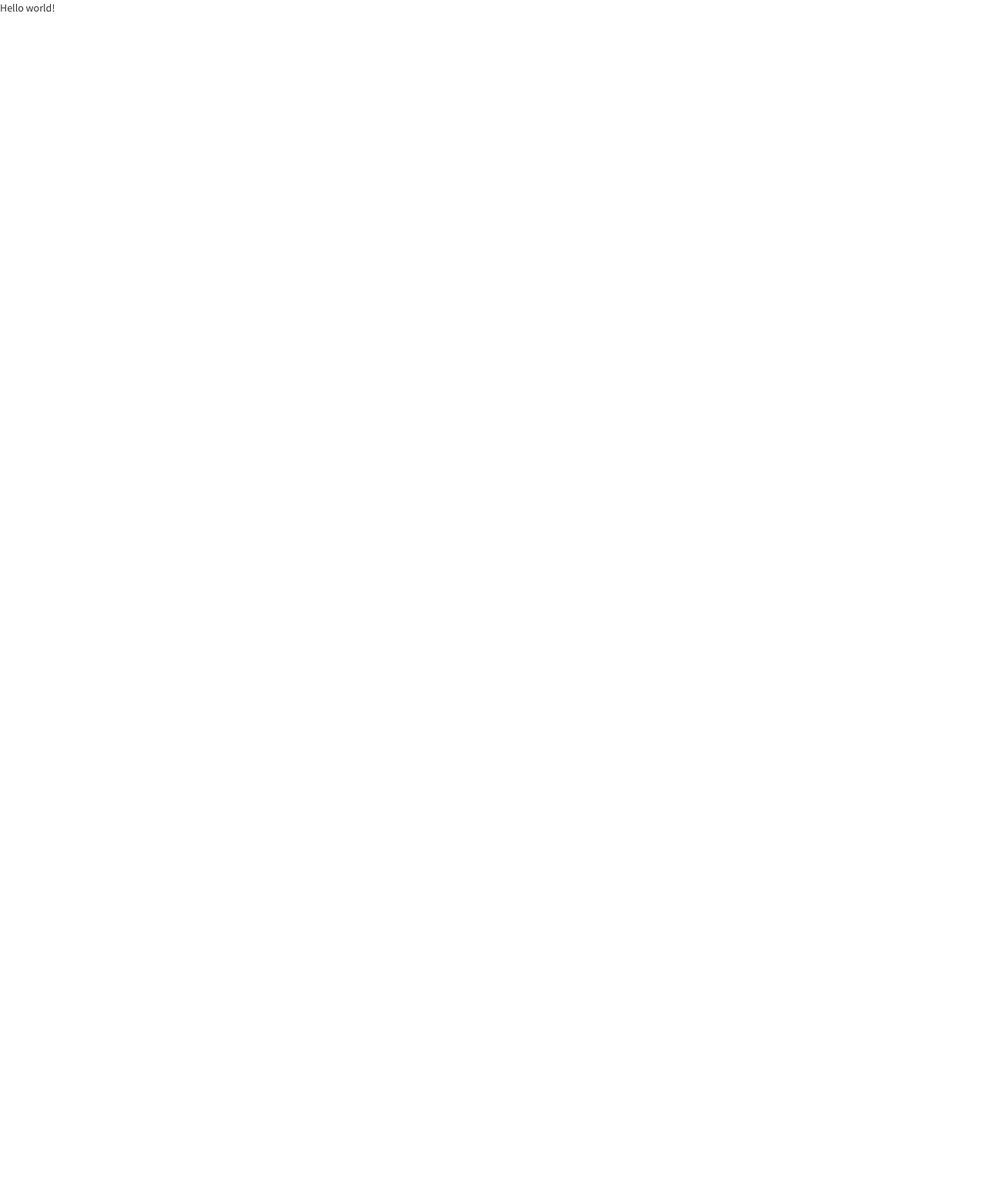
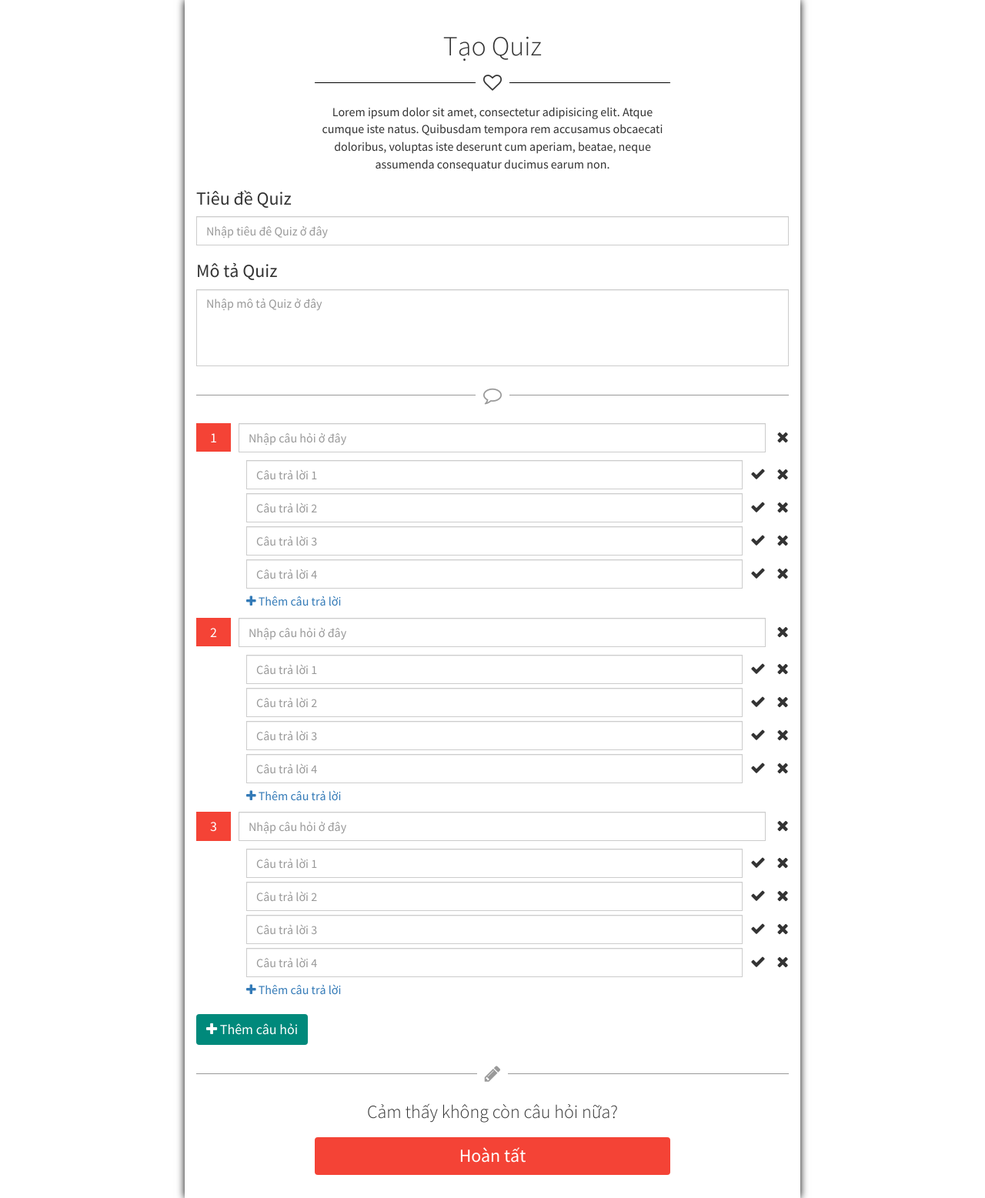
Before and after one commit to azerozvn/qldapm-quiz, a PHP site: page /html/create.html in a window 1280 px wide. Before the commit the page is almost empty. Shown: the whole page at 77% size. Before the commit the page ends 16 px from the top, so only its background shows below. Run offline with PHP 8.4, Linux system fonts and the light colour scheme; some libraries are stand-ins or nearby versions.

Commit message:
Complete basic create quiz template

```diff
--- a/assets/css/create.css
+++ b/assets/css/create.css
@@ -1 +1,174 @@
-// Create page CSS
+.create-page{
+	width: 800px;
+	padding-top: 20px;
+	padding-bottom: 20px;
+	-webkit-box-shadow: 0 0 10px black;
+	box-shadow: 0 0 10px black;
+}
+
+/* Heading */
+
+.create-heading{
+	margin-bottom: 20px;
+}
+
+.create-heading h1{
+	font-weight: 300;
+}
+
+.create-heading b{
+	width: 60%;
+	display: block;
+	margin: 0 auto;
+	position: relative;
+}
+
+.create-heading i{
+	display: inline-block;
+	position: relative;
+	padding: 5px 10px;
+	background: white;
+	font-size: 24px;
+	z-index: 1;
+}
+
+.create-heading b:after{
+	content: "";
+	width: 100%;
+	display: block;
+	border-bottom: 1px solid black;
+	position: absolute;
+	margin-top: -17px;
+}
+
+.create-heading span{
+	width: 60%;
+	display: block;
+	margin: 10px auto 0 auto;
+}
+
+/* Quiz Box */
+
+.create-quiz-box input, .create-quiz-box select, .create-quiz-box textarea{
+	border-radius: 0;
+	font-size: 16px;
+}
+
+.create-quiz-box input, .create-quiz-box select{
+	height: 38px;
+}
+
+.create-quiz-box textarea{
+	resize: none;
+	height: 100px;
+	overflow-y: scroll;
+}
+
+.create-quiz-box input:hover, .create-quiz-box input:active, .create-quiz-box input:focus, .create-quiz-box select:hover, .create-quiz-box select:active, .create-quiz-box select:focus, .create-quiz-box textarea:hover, .create-quiz-box textarea:active, .create-quiz-box textarea:focus{
+	border-color: #43A047;
+	outline: 0;
+}
+
+.create-divider{
+	width: 100%;
+	margin: 20px auto;
+	position: relative;
+}
+
+.create-divider i{
+	z-index: 1;
+	color: #999;
+	font-size: 24px;
+	padding: 5px 10px;
+	background: white;
+	position: relative;
+}
+
+.create-divider:after{
+	width: 100%;
+	content: "";
+	display: block;
+	margin-top: -17px;
+	position: absolute;
+	border-bottom: 1px solid #999;
+}
+
+.remove-mark{
+	font-size: 20px;
+}
+
+.remove-mark:hover, .quiz-qa .quiz-answer .quiz-answer-check:hover{
+	cursor: pointer;
+}
+
+.quiz-qa .quiz-question{
+	position: relative;
+	padding: 0 30px 0 55px;
+	margin-bottom: 10px;
+}
+
+.quiz-qa .quiz-question span, .quiz-qa .quiz-question i{
+	position: absolute;
+}
+
+.quiz-qa .quiz-question span{
+	color: white;
+	display: block;
+	top: 0; left: 0;
+	font-size: 18px;
+	padding: 6px 18px;
+	background: #f44336;
+}
+
+.quiz-qa .quiz-question .remove-mark{
+	top: 8px; right: 0;
+}
+
+.quiz-qa .quiz-answer{
+	margin-left: 65px;
+	list-style-type: none;
+}
+
+.quiz-qa .quiz-answer .quiz-answer-item{
+	padding-right: 60px;
+	margin-bottom: 5px;
+	position: relative;
+}
+
+.quiz-qa .quiz-answer .quiz-answer-check, .quiz-qa .quiz-answer .remove-mark{
+	position: absolute;
+}
+
+.quiz-qa .quiz-answer .quiz-answer-check{
+	font-size: 20px;
+	top: 8px; right: 30px;
+}
+
+.quiz-qa .quiz-answer .remove-mark{
+	top: 8px; right: 0;
+}
+
+.quiz-qa .quiz-question-add .btn-custom{
+	color: white;
+	font-size: 18px;
+	margin-top: 10px;
+	background: #00897B;
+}
+
+.create-finish{
+	margin-bottom: 10px;
+}
+
+.create-finish h3{
+	font-weight: 300;
+	font-size: 24px;
+	margin-bottom: 20px;
+}
+
+.create-finish .btn-custom{
+	width: 60%;
+	color: white;
+	padding: 6px;
+	font-size: 24px;
+	background: #f44336;
+}
--- a/assets/css/preset.css
+++ b/assets/css/preset.css
@@ -4,5 +4,6 @@
 }
 
 body{
+	font-size: 16px;
 	font-family: 'Source Sans Pro', Helvetica, sans-serif;
 }
--- a/html/create.html
+++ b/html/create.html
@@ -6,6 +6,8 @@
 	<title>Quiz | Create</title>
 	<!-- Google Font -->
 	<link href='//fonts.googleapis.com/css?family=Source+Sans+Pro:400,600,400italic,600italic,700,300italic,300,200,200italic,700italic,900,900italic&subset=latin,vietnamese' rel='stylesheet' type='text/css'>
+	<!-- Fontawesome -->
+	<link rel="stylesheet" href="../bower_components/font-awesome/css/font-awesome.min.css">
 	<!-- Bootstrap -->
 	<link rel="stylesheet" href="../bower_components/bootstrap/dist/css/bootstrap.min.css">
 	<!-- Preset CSS -->
@@ -16,7 +18,146 @@
 	<link rel="stylesheet" href="../assets/css/custom.css">
 </head>
 <body>
-	Hello world!
+	<div class="container create-page">
+		<div class="create-heading text-center">
+			<h1>Tạo Quiz</h1>
+			<b><i class="fa fa-heart-o"></i></b>
+			<span>Lorem ipsum dolor sit amet, consectetur adipisicing elit. Atque cumque iste natus. Quibusdam tempora rem accusamus obcaecati doloribus, voluptas iste deserunt cum aperiam, beatae, neque assumenda consequatur ducimus earum non.</span>
+		</div>
+		<div class="create-quiz-box">
+			<form action="" method="POST">
+				<!-- General -->
+				<div class="quiz-general">
+					<div class="quiz-title">
+						<h3>Tiêu đề Quiz</h3>
+						<input type="text" class="form-control" placeholder="Nhập tiêu đê Quiz ở đây">
+					</div>
+					<div class="quiz-description">
+						<h3>Mô tả Quiz</h3>
+						<textarea name="" class="form-control" placeholder="Nhập mô tả Quiz ở đây"></textarea>
+					</div>
+				</div>
+				<!-- Divider -->
+				<div class="create-divider text-center">
+					<i class="fa fa-comment-o"></i>
+				</div>
+				<!-- QA -->
+				<div class="quiz-qa">
+					<div class="quiz-qa-box">
+						<div class="quiz-question">
+							<span>1</span>
+							<input type="text" class="form-control" placeholder="Nhập câu hỏi ở đây">
+							<i class="fa fa-times remove-mark"></i>
+						</div>
+						<ul class="quiz-answer">
+							<li class="quiz-answer-item">
+								<input type="text" class="form-control" placeholder="Câu trả lời 1">
+								<i class="fa fa-check quiz-answer-check"></i>
+								<i class="fa fa-times remove-mark"></i>
+							</li>
+							<li class="quiz-answer-item">
+								<input type="text" class="form-control" placeholder="Câu trả lời 2">
+								<i class="fa fa-check quiz-answer-check"></i>
+								<i class="fa fa-times remove-mark"></i>
+							</li>
+							<li class="quiz-answer-item">
+								<input type="text" class="form-control" placeholder="Câu trả lời 3">
+								<i class="fa fa-check quiz-answer-check"></i>
+								<i class="fa fa-times remove-mark"></i>
+							</li>
+							<li class="quiz-answer-item">
+								<input type="text" class="form-control" placeholder="Câu trả lời 4">
+								<i class="fa fa-check quiz-answer-check"></i>
+								<i class="fa fa-times remove-mark"></i>
+							</li>
+							<li class="quiz-answer-add">
+								<a href=""><i class="fa fa-plus"></i> Thêm câu trả lời</a>
+							</li>
+						</ul>
+					</div>
+					<div class="quiz-qa-box">
+						<div class="quiz-question">
+							<span>2</span>
+							<input type="text" class="form-control" placeholder="Nhập câu hỏi ở đây">
+							<i class="fa fa-times remove-mark"></i>
+						</div>
+						<ul class="quiz-answer">
+							<li class="quiz-answer-item">
+								<input type="text" class="form-control" placeholder="Câu trả lời 1">
+								<i class="fa fa-check quiz-answer-check"></i>
+								<i class="fa fa-times remove-mark"></i>
+							</li>
+							<li class="quiz-answer-item">
+								<input type="text" class="form-control" placeholder="Câu trả lời 2">
+								<i class="fa fa-check quiz-answer-check"></i>
+								<i class="fa fa-times remove-mark"></i>
+							</li>
+							<li class="quiz-answer-item">
+								<input type="text" class="form-control" placeholder="Câu trả lời 3">
+								<i class="fa fa-check quiz-answer-check"></i>
+								<i class="fa fa-times remove-mark"></i>
+							</li>
+							<li class="quiz-answer-item">
+								<input type="text" class="form-control" placeholder="Câu trả lời 4">
+								<i class="fa fa-check quiz-answer-check"></i>
+								<i class="fa fa-times remove-mark"></i>
+							</li>
+							<li class="quiz-answer-add">
+								<a href=""><i class="fa fa-plus"></i> Thêm câu trả lời</a>
+							</li>
+						</ul>
+					</div>
+					<div class="quiz-qa-box">
+						<div class="quiz-question">
+							<span>3</span>
+							<input type="text" class="form-control" placeholder="Nhập câu hỏi ở đây">
+							<i class="fa fa-times remove-mark"></i>
+						</div>
+						<ul class="quiz-answer">
+							<li class="quiz-answer-item">
+								<input type="text" class="form-control" placeholder="Câu trả lời 1">
+								<i class="fa fa-check quiz-answer-check"></i>
+								<i class="fa fa-times remove-mark"></i>
+							</li>
+							<li class="quiz-answer-item">
+								<input type="text" class="form-control" placeholder="Câu trả lời 2">
+								<i class="fa fa-check quiz-answer-check"></i>
+								<i class="fa fa-times remove-mark"></i>
+							</li>
+							<li class="quiz-answer-item">
+								<input type="text" class="form-control" placeholder="Câu trả lời 3">
+								<i class="fa fa-check quiz-answer-check"></i>
+								<i class="fa fa-times remove-mark"></i>
+							</li>
+							<li class="quiz-answer-item">
+								<input type="text" class="form-control" placeholder="Câu trả lời 4">
+								<i class="fa fa-check quiz-answer-check"></i>
+								<i class="fa fa-times remove-mark"></i>
+							</li>
+							<li class="quiz-answer-add">
+								<a href=""><i class="fa fa-plus"></i> Thêm câu trả lời</a>
+							</li>
+						</ul>
+					</div>
+
+					<div class="quiz-question-add">
+						<button class="btn btn-custom" type="button">
+							<i class="fa fa-plus"></i> Thêm câu hỏi
+						</button>
+					</div>
+				</div>
+				<!-- Divider -->
+				<div class="create-divider text-center">
+					<i class="fa fa-pencil"></i>
+				</div>
+				<!-- Finish -->
+				<div class="create-finish text-center">
+					<h3>Cảm thấy không còn câu hỏi nữa?</h3>
+					<button class="btn btn-custom" type="submit">Hoàn tất</button>
+				</div>
+			</form>
+		</div>
+	</div>
 
 	<!-- jQuery -->
 	<script src="../bower_components/jquery/jquery.min.js"></script>
```
